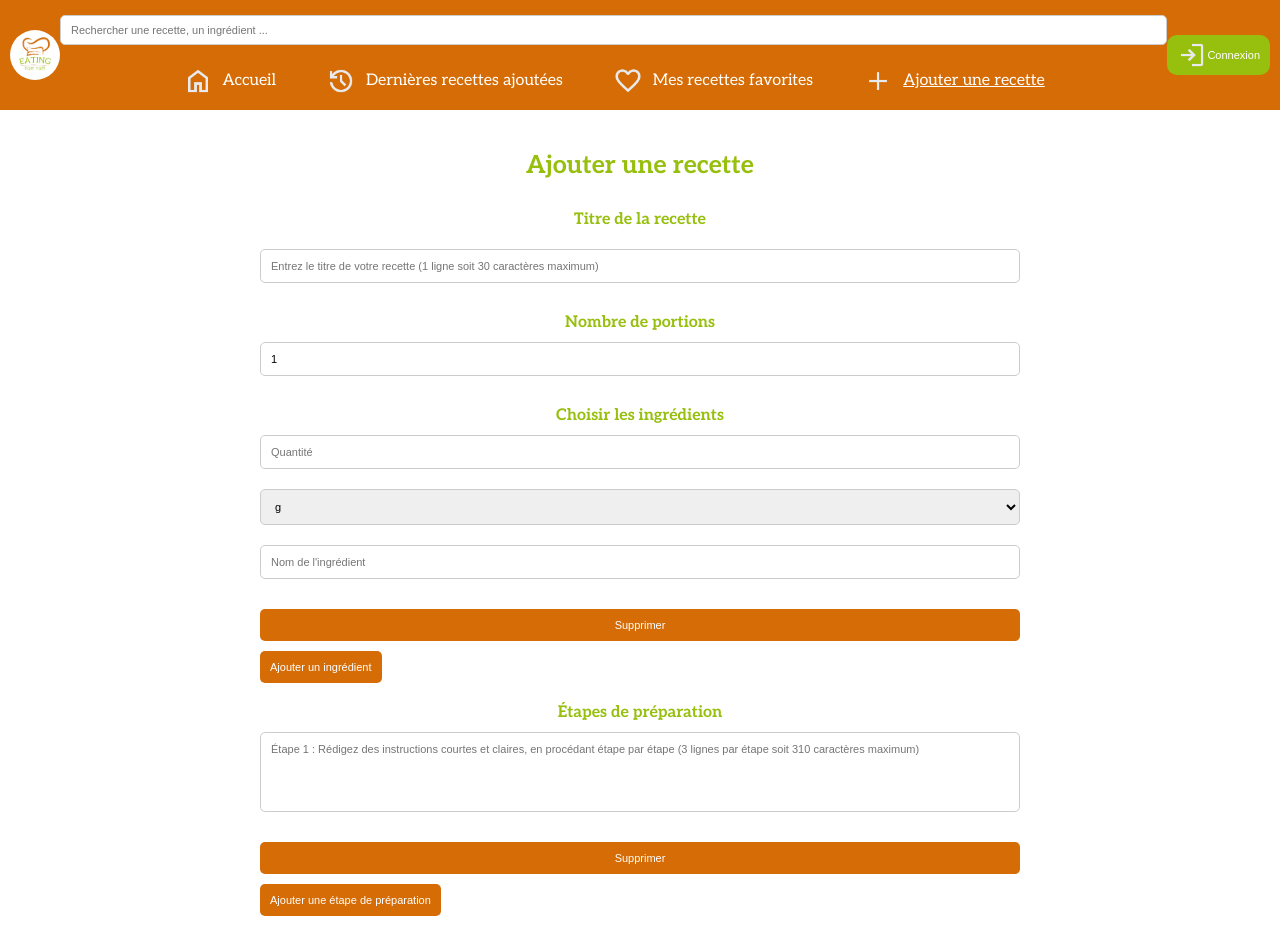
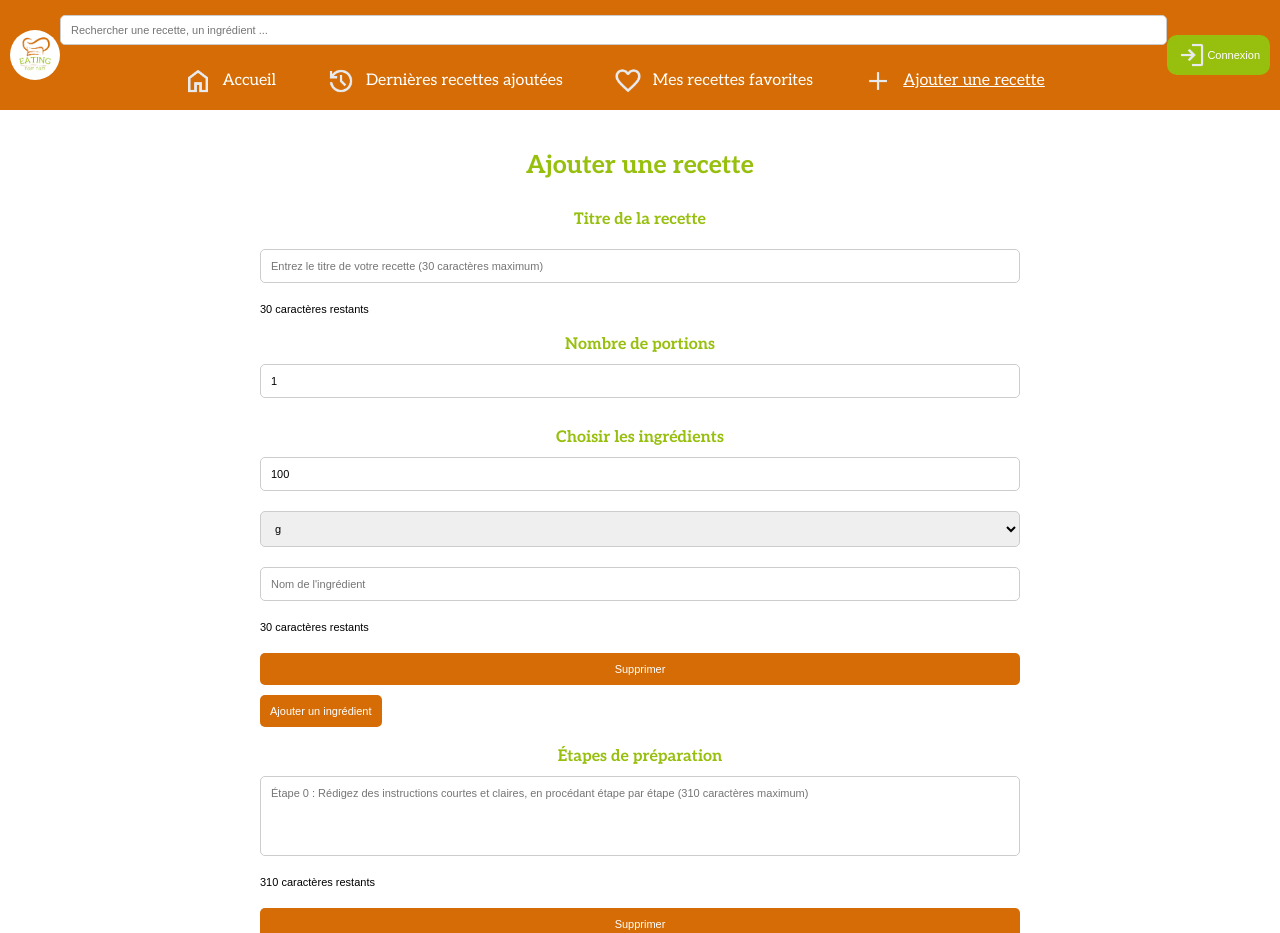
Before and after one commit to WildCodeSchool-2024-02/js-valence-p3-eating-nam-nam, a React (Vite) app in the folder client/: page /RecettesAjoutees in a window 1280 px wide. Shown: the top 933 px of the page. Built offline with nearby package versions, Linux system fonts and the light colour scheme; a web font is replaced by a local one.

Commit message:
Correction des champs des étapes de préparation pour permettre à l'utilisateur d'écrire + mettre des limites pour le nombre de caractères + mettre limite pour chiffre

```diff
--- a/client/src/pages/AjouterRecette.jsx
+++ b/client/src/pages/AjouterRecette.jsx
@@ -24,33 +24,81 @@ export async function action({ request }) {
   }
 }
 
-function IngredientField({ ingredient, onChange, onRemove }) {
+function IngredientField({
+  ingredient: { id, quantity, unit, name },
+  onChange,
+  onRemove,
+}) {
+  const handleQuantityChange = (e) => {
+    const { value } = e.target;
+    onChange(id, "quantity", value);
+  };
+
+  const handleQuantityBlur = () => {
+    let value = quantity;
+
+    if (value === "" || Number.isNaN(Number(value))) {
+      value = unit === "kg" ? 0.1 : 100;
+    } else {
+      value = parseFloat(value);
+      if (unit === "kg") {
+        value = Math.max(0.1, Math.min(5, value));
+      } else {
+        value = Math.max(100, Math.min(5000, value));
+      }
+    }
+
+    onChange(id, "quantity", value);
+  };
+
+  const handleNameChange = (e) => {
+    const value = e.target.value.slice(0, 30); // Limiter à 30 caractères
+    onChange(id, "name", value);
+  };
+
   return (
     <div className="ingredient">
       <input
         type="number"
-        min="1"
-        max="10000"
-        value={ingredient.quantity}
-        onChange={(e) => onChange(ingredient.id, "quantity", e.target.value)}
-        placeholder="Quantité"
+        min={unit === "kg" ? 0.1 : 100}
+        max={unit === "kg" ? 5 : 5000}
+        step={unit === "kg" ? 0.1 : 1}
+        value={quantity}
+        onChange={handleQuantityChange}
+        onBlur={handleQuantityBlur}
+        placeholder="Entrez la quantité (de 100 à 5000gr)"
       />
       <select
-        value={ingredient.unit}
-        onChange={(e) => onChange(ingredient.id, "unit", e.target.value)}
+        value={unit}
+        onChange={(e) => {
+          const newUnit = e.target.value;
+          let newQuantity = quantity;
+
+          if (unit === "g" && newUnit === "kg") {
+            newQuantity /= 1000;
+          } else if (unit === "kg" && newUnit === "g") {
+            newQuantity *= 1000;
+          }
+
+          onChange(id, "unit", newUnit);
+          onChange(id, "quantity", newQuantity);
+        }}
       >
         <option value="g">g</option>
+        <option value="kg">kg</option>
         <option value="ml">ml</option>
         <option value="unité">unité</option>
       </select>
       <input
-        name={`ingredients[${ingredient.id}][name]`}
+        name={`ingredients[${id}][name]`}
         type="text"
-        value={ingredient.name}
-        onChange={(e) => onChange(ingredient.id, "name", e.target.value)}
+        value={name}
+        onChange={handleNameChange}
         placeholder="Nom de l'ingrédient"
+        maxLength="30"
       />
-      <button type="button" onClick={() => onRemove(ingredient.id)}>
+      <div className="char-count">{30 - name.length} caractères restants</div>
+      <button type="button" onClick={() => onRemove(id)}>
         Supprimer
       </button>
     </div>
@@ -60,7 +108,7 @@ function IngredientField({ ingredient, onChange, onRemove }) {
 function AjouterRecette() {
   const [titre, setTitre] = useState("");
   const [ingredients, setIngredients] = useState([
-    { id: Date.now(), quantity: "", unit: "g", name: "" },
+    { id: Date.now(), quantity: 100, unit: "g", name: "" },
   ]);
   const [steps, setSteps] = useState([{ id: Date.now(), step: "" }]);
   const [photo, setPhoto] = useState(null);
@@ -74,10 +122,16 @@ function AjouterRecette() {
     );
   };
 
+  const handleStepChange = (id, value) => {
+    setSteps(
+      steps.map((step) => (step.id === id ? { ...step, step: value } : step))
+    );
+  };
+
   const addIngredient = () => {
     setIngredients([
       ...ingredients,
-      { id: Date.now(), quantity: "", unit: "g", name: "" },
+      { id: Date.now(), quantity: 100, unit: "g", name: "" },
     ]);
   };
 
@@ -98,6 +152,15 @@ function AjouterRecette() {
     setPhoto(() => file);
   };
 
+  const handleServingChange = ({ target: { value } }) => {
+    if (value === "") {
+      setServing(value);
+    } else {
+      const numValue = parseInt(value, 10); // Ajout du paramètre radix
+      setServing(Math.max(1, Math.min(10, numValue)));
+    }
+  };
+
   return (
     <Form method="POST">
       <div className="ajouterRecette">
@@ -111,8 +174,11 @@ function AjouterRecette() {
             maxLength="30"
             value={titre}
             onChange={(e) => setTitre(e.target.value)}
-            placeholder="Entrez le titre de votre recette (1 ligne soit 30 caractères maximum)"
+            placeholder="Entrez le titre de votre recette (30 caractères maximum)"
           />
+          <div className="char-count">
+            {30 - titre.length} caractères restants
+          </div>
         </div>
 
         <div className="serving-input">
@@ -123,10 +189,13 @@ function AjouterRecette() {
             value={serving}
             min="1"
             max="10"
-            onChange={(e) => {
-              setServing(e.target.value);
+            onChange={handleServingChange}
+            onBlur={() => {
+              if (serving === "" || Number.isNaN(Number(serving))) {
+                setServing(1);
+              }
             }}
-            placeholder="Entrez le nombre de portions (2 chiffres)"
+            placeholder="Entrez le nombre de portions (1 à 10)"
           />
         </div>
 
@@ -144,17 +213,21 @@ function AjouterRecette() {
         </button>
 
         <h2>Étapes de préparation</h2>
-        {steps.map((step) => (
-          <div key={step.id} className="step">
+        {steps.map(({ id, step }) => (
+          <div key={id} className="step">
             <textarea
-              name={`steps[${step.id}]`}
+              name={`steps[${id}]`}
               maxLength="310"
-              value={step.step}
+              value={step}
+              onChange={(e) => handleStepChange(id, e.target.value)}
               placeholder={`Étape ${
                 steps.indexOf(step) + 1
-              } : Rédigez des instructions courtes et claires, en procédant étape par étape (3 lignes par étape soit 310 caractères maximum)`}
+              } : Rédigez des instructions courtes et claires, en procédant étape par étape (310 caractères maximum)`}
             />
-            <button type="button" onClick={() => removeStep(step.id)}>
+            <div className="char-count">
+              {310 - step.length} caractères restants
+            </div>
+            <button type="button" onClick={() => removeStep(id)}>
               Supprimer
             </button>
           </div>
```
